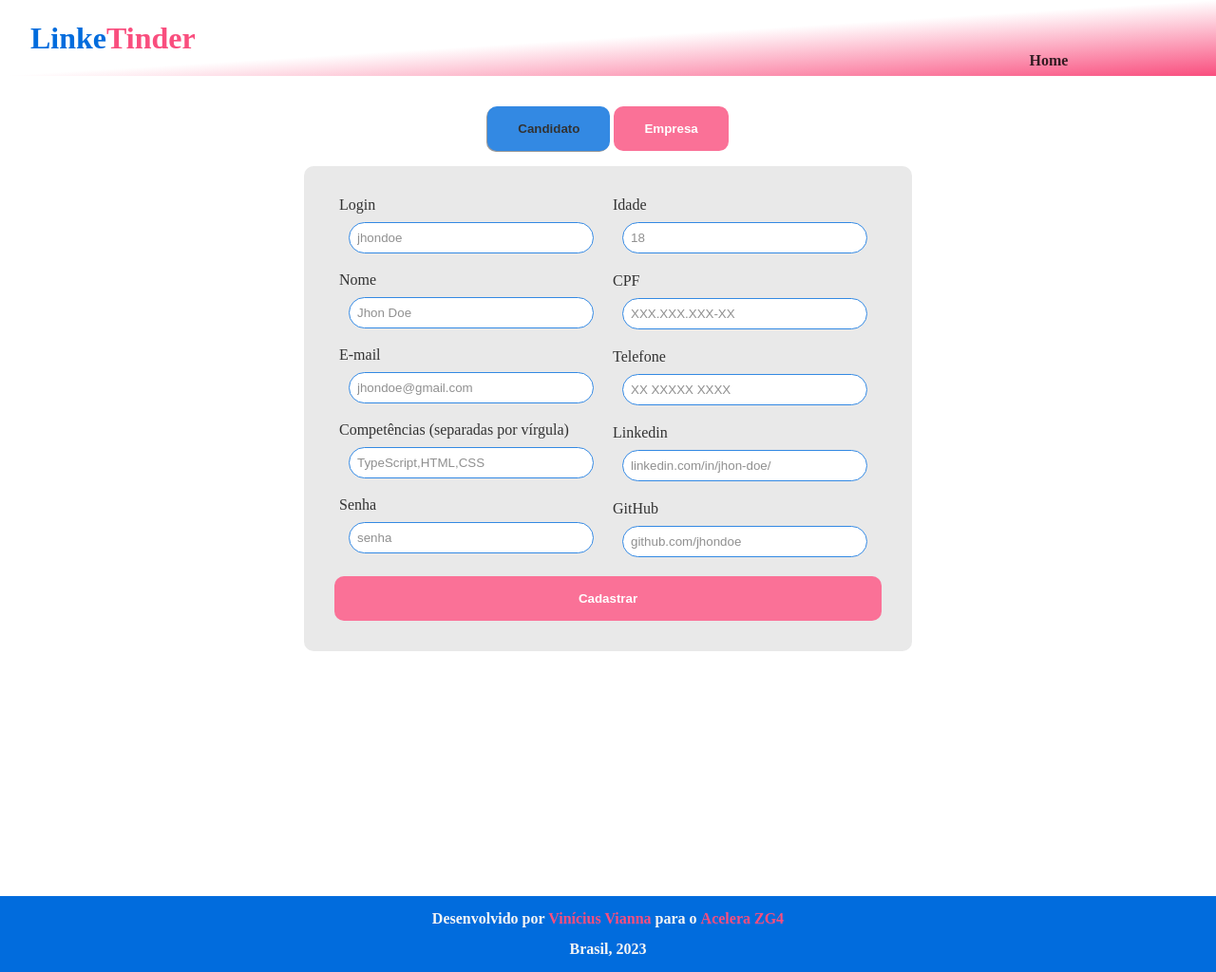
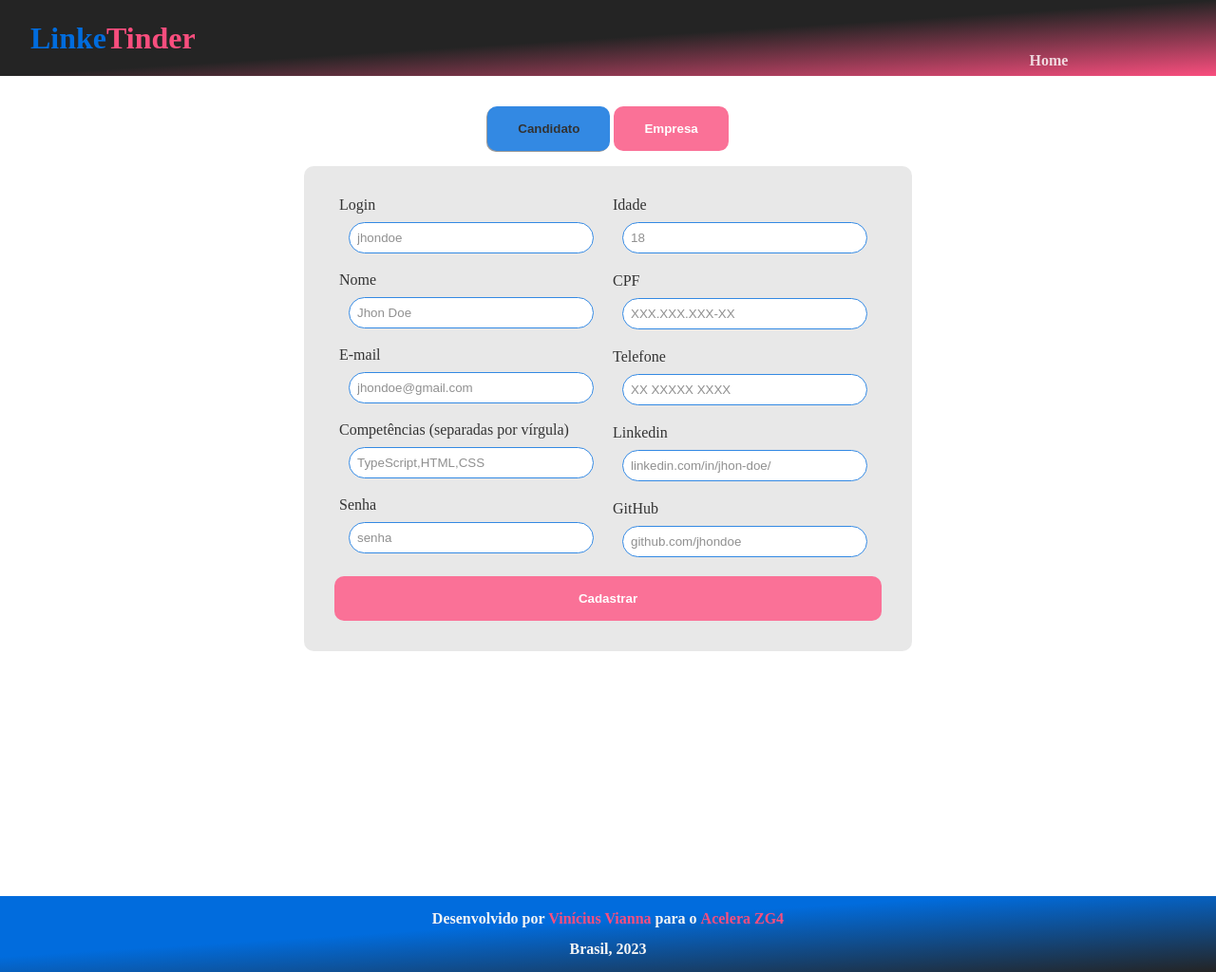
Before and after one commit to viniciusdevianna/Linketinder, a website: page frontend/templates/signin.html in a window 1280 px wide. Shown: the whole page at 95% size. Drawn offline with Linux system fonts and the light colour scheme.

Commit message:
design: cores um pouco mais escuras

```diff
--- a/frontend/styles/style.css
+++ b/frontend/styles/style.css
@@ -1,5 +1,6 @@
 :root {
     --color-primary: rgb(1, 108, 221);
+    --color-primary-neon: rgb(104, 202, 255);
     --color-secondary: rgb(249, 78, 126);
     --color-light: rgb(255, 255, 255);
     --color-dark: rgb(36, 36, 36);
@@ -11,7 +12,7 @@
 footer {
     height: 5rem;
     width: auto;
-    background-color: var(--color-primary);
+    background-image: linear-gradient(to right bottom, var(--color-primary) 40%, var(--color-dark));
     font-weight: bold;
     color: whitesmoke;
     display: flex;
@@ -23,7 +24,7 @@ footer {
 .main-navbar {
     height: 5rem;
     width: auto;
-    background-image: linear-gradient(to right bottom, var(--color-light) 50%, var(--color-secondary));
+    background-image: linear-gradient(to right bottom, var(--color-dark) 50%, var(--color-secondary));
     font-weight: bold;
     color: whitesmoke;
     display: flex;
@@ -51,7 +52,7 @@ footer {
 
 .navbar-link {
     text-decoration: none;
-    color: rgba(0, 0, 0, 0.8);
+    color: rgba(255, 255, 255, 0.8);
     transition: color 150ms ease;
     padding: 0 1rem;
     display: flex;
@@ -63,7 +64,7 @@ footer {
 }
 
 .navbar-link:hover {
-    color: var(--color-primary);
+    color: var(--color-primary-neon);
 }
 
 .cards-wrapper {
@@ -71,7 +72,6 @@ footer {
     justify-content: center;
     padding: 2rem;
     align-items: flex-start;
-    /* background-image: url("../assets/img/background-todo.jpg"); */
     background-repeat: no-repeat;
     background-size: cover;
 }
@@ -84,7 +84,7 @@ footer {
     justify-content: flex-start;
     padding: 2rem;
     align-items: center;
-    /* background-image: url("../assets/img/background-todo.jpg"); */
+    background-color: rgba(255, 255, 255, 0.8);
     background-repeat: no-repeat;
     background-size: cover;
     opacity: 80%;
```
